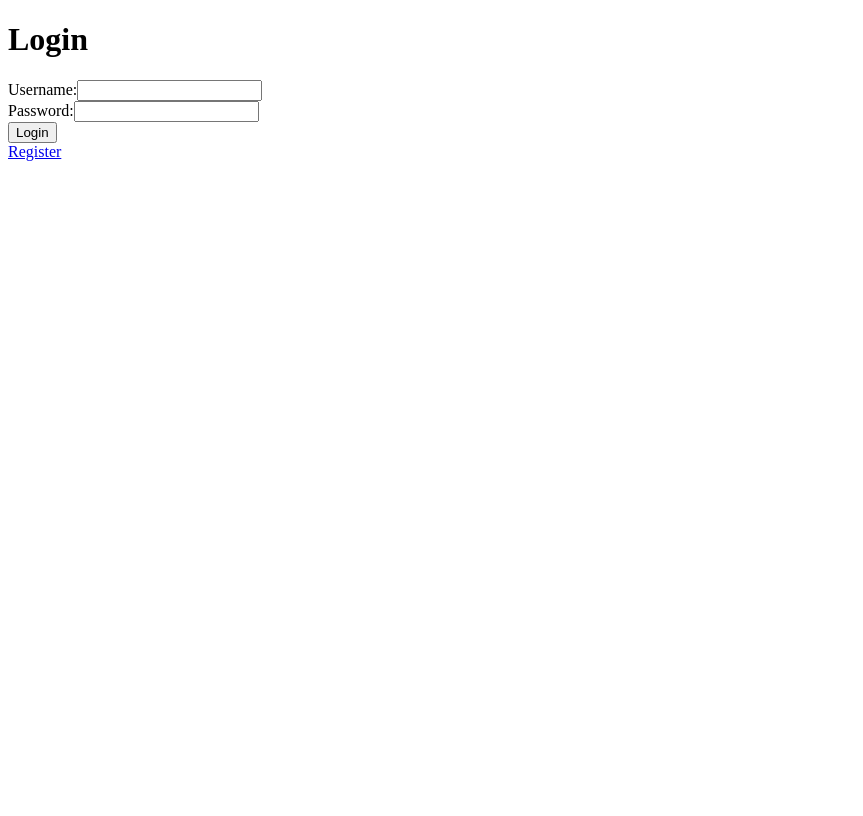
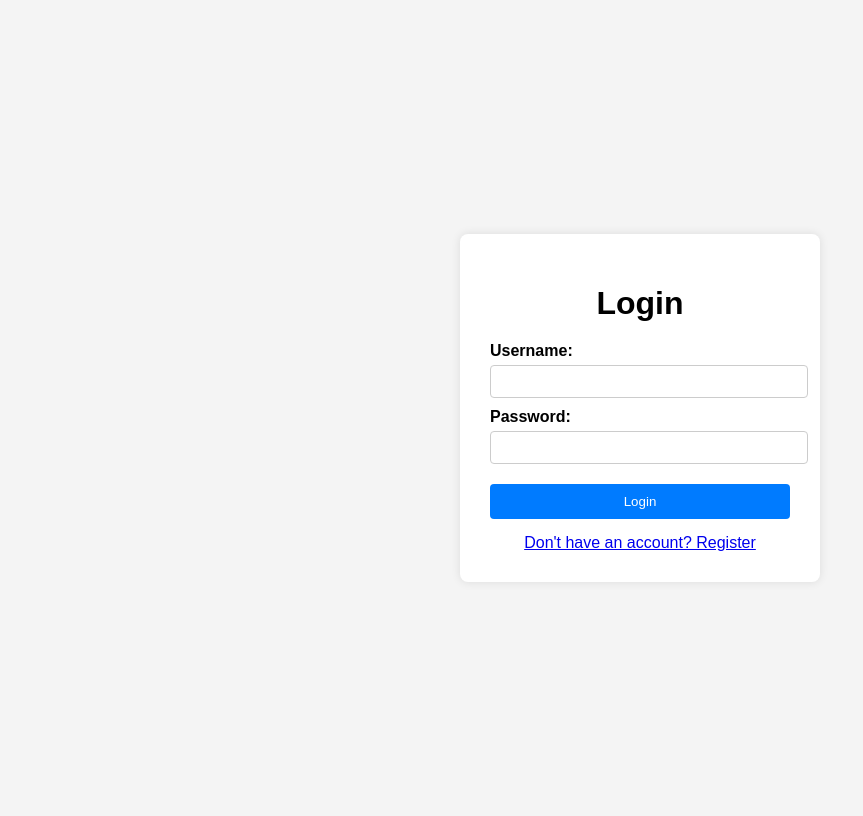
Before and after one commit to DavidLi2465/vmflaskapp, a Flask app: template templates/login.html in a window 1280 px wide. Shown: the whole page, without its empty margins (0-863 px from the left). Before the commit the page ends 161 px from the top, so only its background shows below. Run offline with Flask 2, Linux system fonts and the light colour scheme; the template is opened without the code that fills it, so the values that code supplies are empty.

Commit message:
Update login.html

```diff
--- a/templates/login.html
+++ b/templates/login.html
@@ -1,13 +1,74 @@
 <!doctype html>
 <html>
-<head><title>Login</title></head>
+<head>
+  <title>Login</title>
+  <style>
+    body {
+      font-family: Arial, sans-serif;
+      background-color: #f4f4f4;
+      display: flex;
+      justify-content: center;
+      align-items: center;
+      height: 100vh;
+    }
+    .login-container {
+      background-color: white;
+      padding: 30px;
+      border-radius: 8px;
+      box-shadow: 0 0 10px rgba(0,0,0,0.1);
+      width: 300px;
+    }
+    h1 {
+      text-align: center;
+      margin-bottom: 20px;
+    }
+    label {
+      display: block;
+      margin-top: 10px;
+      font-weight: bold;
+    }
+    input[type="text"],
+    input[type="password"] {
+      width: 100%;
+      padding: 8px;
+      margin-top: 5px;
+      border: 1px solid #ccc;
+      border-radius: 4px;
+    }
+    button {
+      margin-top: 20px;
+      width: 100%;
+      padding: 10px;
+      background-color: #007BFF;
+      color: white;
+      border: none;
+      border-radius: 4px;
+      cursor: pointer;
+    }
+    button:hover {
+      background-color: #0056b3;
+    }
+    .register-link {
+      text-align: center;
+      margin-top: 15px;
+    }
+  </style>
+</head>
 <body>
-  <h1>Login</h1>
-  <form method="post">
-    <label>Username:</label><input type="text" name="username"><br>
-    <label>Password:</label><input type="password" name="password"><br>
-    <button type="submit">Login</button>
-  </form>
-  <a href="{{ url_for('register') }}">Register</a>
+  <div class="login-container">
+    <h1>Login</h1>
+    <form method="post">
+      <label for="username">Username:</label>
+      <input type="text" name="username" id="username" required>
+
+      <label for="password">Password:</label>
+      <input type="password" name="password" id="password" required>
+
+      <button type="submit">Login</button>
+    </form>
+    <div class="register-link">
+      <a href="{{ url_for('register') }}">Don't have an account? Register</a>
+    </div>
+  </div>
 </body>
 </html>
```
